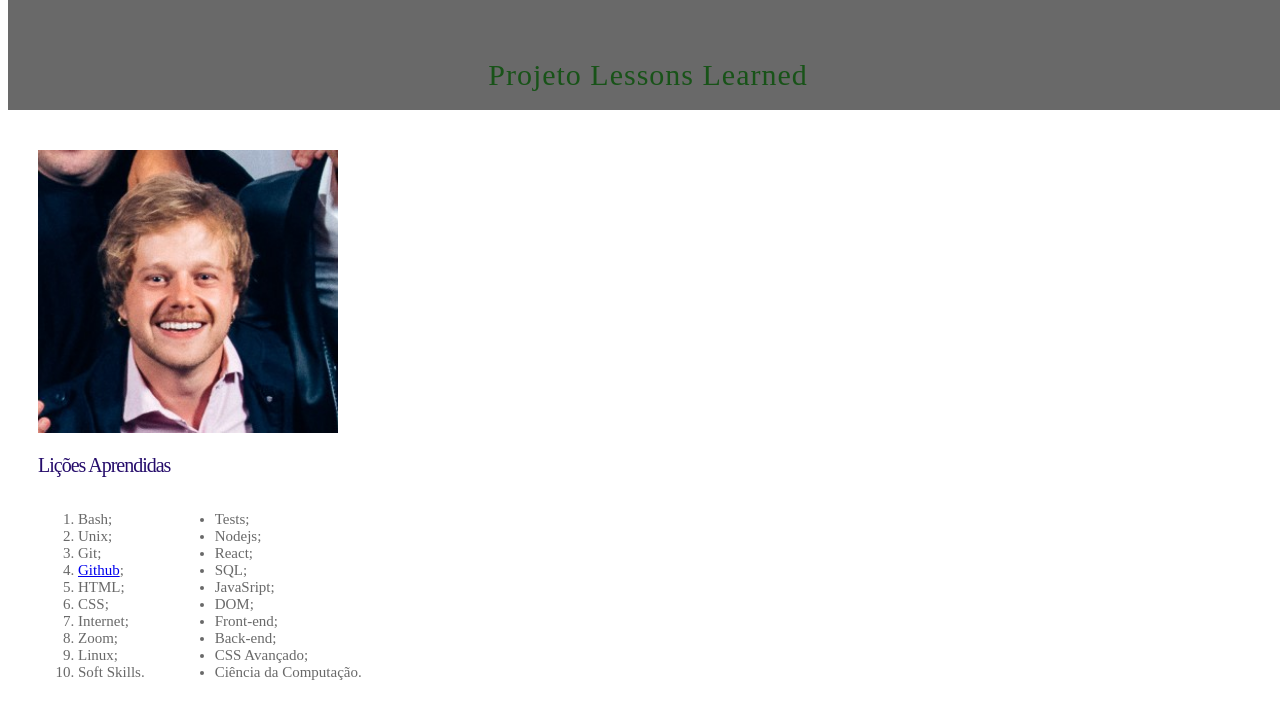
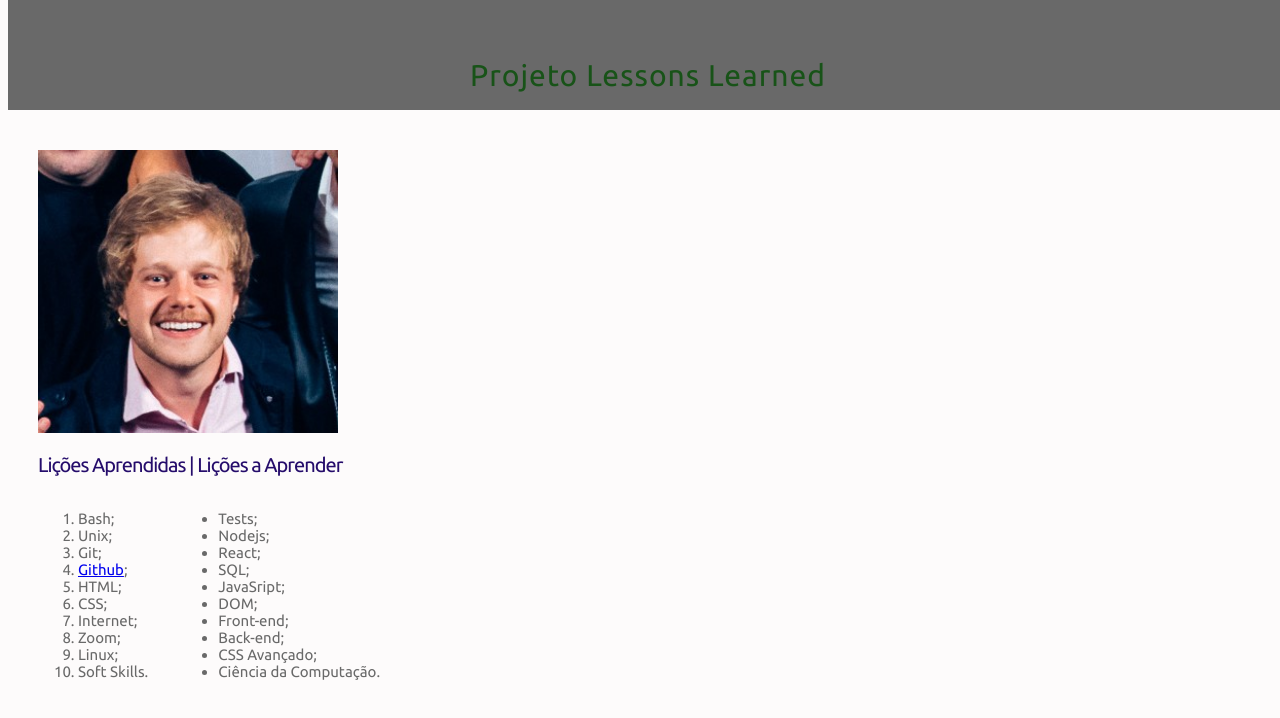
Before and after one commit to gustavo-pd/project-lessons-learned, a website: page index.html in a window 1280 px wide. Drawn offline with Linux system fonts and the light colour scheme.

Commit message:
comittao

```diff
--- a/index.html
+++ b/index.html
@@ -19,7 +19,7 @@
         </section>
     </main>
 
-    <h2 id=titulolista>Lições Aprendidas</h2>
+    <h2 id=titulolista>Lições Aprendidas | Lições a Aprender</h2>
 <div class="blocolistas">
 <section id=listas>
     <ol id=licoes_aprendidas class=ladoesquerdo>
--- a/style.css
+++ b/style.css
@@ -1,4 +1,4 @@
-@@import url('https://fonts.googleapis.com/css2?family=Ubuntu&display=swap');
+@import url('https://fonts.googleapis.com/css2?family=Ubuntu&display=swap');
 
 body {
     font-family: 'Ubuntu', sans-serif;
```
